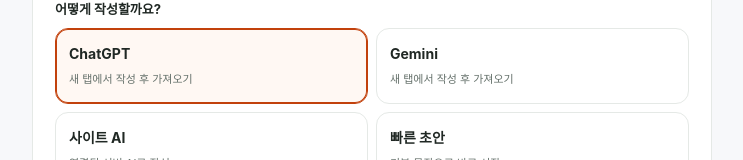
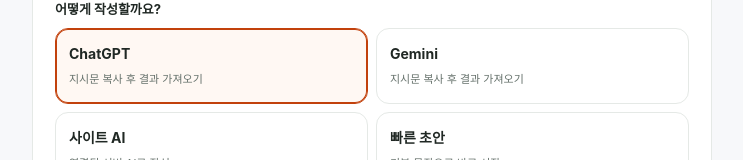
Before and after one commit to yangunbrother-eng/gold-post-ai, a Next.js app: page /create in a window 1280 px wide. Shown: the part 875-1035 px from the top of the page, without its empty margins (268-1011 px from the left). Built offline with nearby package versions, Linux system fonts and the light colour scheme; a web font is replaced by a local one.

Commit message:
ui: remove redundant external AI open button

```diff
--- a/app/create/page.tsx
+++ b/app/create/page.tsx
@@ -10,13 +10,13 @@
 import { useBrand, useContents, uid, todayStr } from "@/lib/store";
 import { checkSimilarity, detectType, generatePost, rewritePost, suggestTitles } from "@/lib/ai";
 import { AI_IMAGE_STYLES, buildGptPastePrompt, buildImagePrompt } from "@/lib/ai-image";
-import { type HostAi, buildHostPrompt, openHostAi, splitPasted } from "@/lib/ai-host";
+import { type HostAi, buildHostPrompt, splitPasted } from "@/lib/ai-host";
 import { EDIT_ACTIONS, QUICK_TOPICS } from "@/lib/sample-data";
 import type { ContentStatus, ContentType, GeneratedPost } from "@/lib/types";
 
 const PROVIDERS: { id: HostAi; name: string; desc: string }[] = [
-  { id: "chatgpt", name: "ChatGPT", desc: "새 탭에서 작성 후 가져오기" },
-  { id: "gemini", name: "Gemini", desc: "새 탭에서 작성 후 가져오기" },
+  { id: "chatgpt", name: "ChatGPT", desc: "지시문 복사 후 결과 가져오기" },
+  { id: "gemini", name: "Gemini", desc: "지시문 복사 후 결과 가져오기" },
   { id: "auto", name: "사이트 AI", desc: "연결된 서버 AI로 작성" },
   { id: "template", name: "빠른 초안", desc: "기본 문장으로 바로 시작" },
 ];
@@ -111,7 +111,7 @@
     if (provider === "chatgpt" || provider === "gemini") {
       const prompt = buildHostPrompt(input, brand, tone, detected);
       setHostPrompt(prompt); setShowPaste(true); setError("");
-      await copy(prompt, "작성 지시문을 복사했어요. 아래 버튼으로 AI를 열어 붙여넣어 주세요.");
+      await copy(prompt, `작성 지시문을 복사했어요. ${provider === "gemini" ? "Gemini" : "ChatGPT"}에 붙여넣어 주세요.`);
       return;
     }
     if ((title || body) && !window.confirm("새 초안으로 현재 제목과 본문을 바꿀까요? 필요한 글은 먼저 저장해 주세요.")) return;
@@ -211,7 +211,7 @@
         <button type="button" className="ws-text-link ws-button-wide" onClick={() => move(2)}>AI 없이 직접 작성할게요<UiIcon name="arrow" size={16} /></button>
         {showPaste && (provider === "chatgpt" || provider === "gemini") && <div className="ws-form-group ws-stack">
           <div className="ws-note"><UiIcon name="info" size={18} /><span>① 지시문 복사 → ② {hostName}에 붙여넣고 전송 → ③ 결과를 아래로 가져오세요. 이 사이트가 구독 계정에 직접 접속하는 방식은 아니에요.</span></div>
-          <div className="ws-secondary-actions"><button type="button" className="ws-button" onClick={() => void copy(hostPrompt)}><UiIcon name="copy" size={16} />지시문 복사</button><button type="button" className="ws-button" onClick={() => openHostAi(provider, hostPrompt)}>{hostName} 열기<UiIcon name="external" size={16} /></button></div>
+          <div className="ws-secondary-actions"><button type="button" className="ws-button ws-button-wide" onClick={() => void copy(hostPrompt)}><UiIcon name="copy" size={16} />지시문 복사</button></div>
           <details className="ws-disclosure"><summary>복사가 안 되나요? 지시문 직접 보기</summary><textarea className="ws-input" value={hostPrompt} readOnly rows={6} aria-label="직접 복사할 작성 지시문" /></details>
           <label className="ws-label" htmlFor="pasted-result">작성 결과 붙여넣기</label><textarea id="pasted-result" className="ws-input" rows={6} value={pasted} onChange={(e) => setPasted(e.target.value)} placeholder={"제목: …\n본문:\n…"} />
           <div className="ws-secondary-actions"><button className="ws-button" type="button" onClick={() => void paste()}>클립보드에서 가져오기</button><button className="ws-button ws-button-primary" type="button" onClick={() => applyPasted()}>입력한 글 적용<UiIcon name="arrow" size={16} /></button></div>
```
